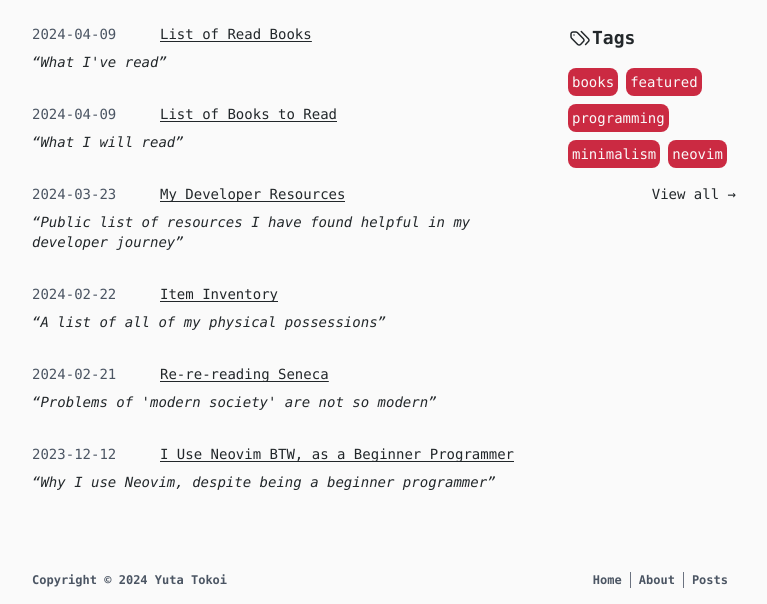
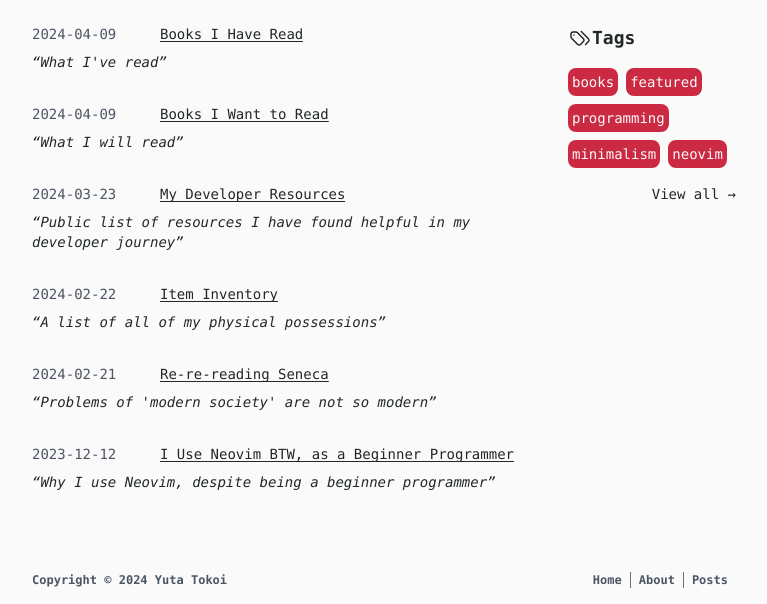
Before and after one commit to yutatokoi/portfolio, an Astro site: page /posts in a window 1280 px wide. Shown: the part 232-836 px from the top of the page, without its empty margins (256-1023 px from the left). Built offline with nearby package versions, Linux system fonts and the light colour scheme; Astro itself is replaced by a stand-in of ours; no server answers.

Commit message:
fix: title

```diff
--- a/src/content/post/books-read.md
+++ b/src/content/post/books-read.md
@@ -1,5 +1,5 @@
 ---
-title: "List of Read Books"
+title: "Books I Have Read"
 description: "What I've read"
 publishDate: "2024-04-09"
 tags: ["books", "featured"]
--- a/src/content/post/books-to-read.md
+++ b/src/content/post/books-to-read.md
@@ -1,5 +1,5 @@
 ---
-title: "List of Books to Read"
+title: "Books I Want to Read"
 description: "What I will read"
 publishDate: "2024-04-09"
 tags: ["books"]
```
